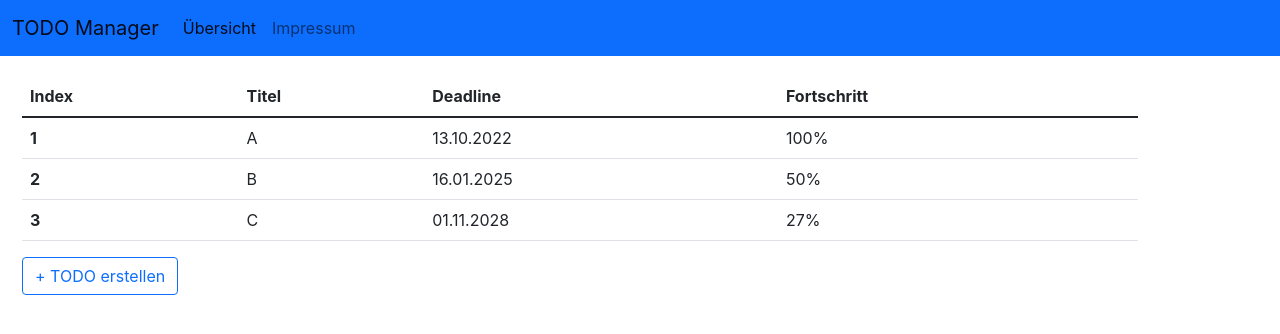
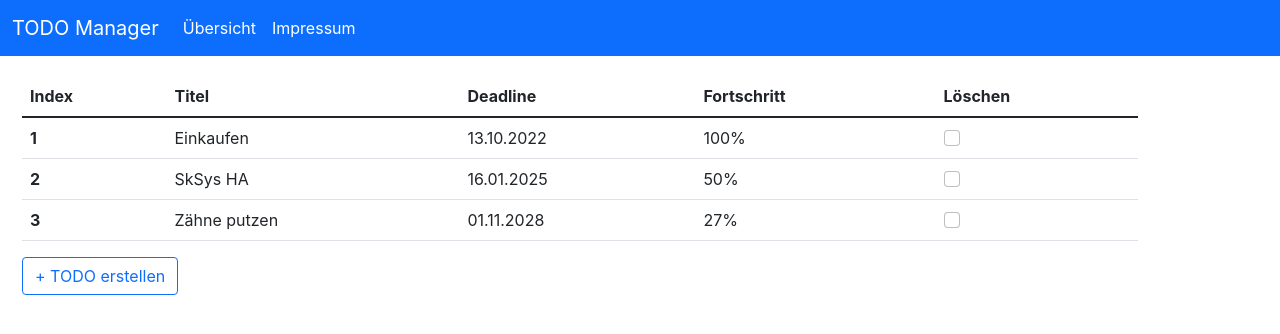
Before and after one commit to BilguunGE/test, a React (Create React App) app: page / in a window 1280 px wide. Shown: the top 334 px of the page. Built offline with nearby package versions, Linux system fonts and the light colour scheme.

Commit message:
design, impressum, delete button

```diff
--- a/public/index.html
+++ b/public/index.html
@@ -2,14 +2,12 @@
 <html lang="en">
   <head>
     <meta charset="utf-8" />
-    <link rel="icon" href="%PUBLIC_URL%/favicon.ico" />
     <meta name="viewport" content="width=device-width, initial-scale=1" />
     <meta name="theme-color" content="#000000" />
     <meta
       name="description"
       content="Web site created using create-react-app"
     />
-    <link rel="apple-touch-icon" href="%PUBLIC_URL%/logo192.png" />
     <!--
       manifest.json provides metadata used when your web app is installed on a
       user's mobile device or desktop. See https://developers.google.com/web/fundamentals/web-app-manifest/
@@ -24,20 +22,10 @@
       work correctly both with client-side routing and a non-root public URL.
       Learn how to configure a non-root public URL by running `npm run build`.
     -->
-    <title>React App</title>
+    <title>TODO Manager</title>
   </head>
   <body>
     <noscript>You need to enable JavaScript to run this app.</noscript>
     <div id="root"></div>
-    <!--
-      This HTML file is a template.
-      If you open it directly in the browser, you will see an empty page.
-
-      You can add webfonts, meta tags, or analytics to this file.
-      The build step will place the bundled scripts into the <body> tag.
-
-      To begin the development, run `npm start` or `yarn start`.
-      To create a production bundle, use `npm run build` or `yarn build`.
-    -->
   </body>
 </html>
--- a/src/components/CreateTodo.jsx
+++ b/src/components/CreateTodo.jsx
@@ -11,7 +11,7 @@ const CreateTodo = (props) => {
         <div className="form-text">Weniger als 160 Zeichen</div>
       </div>
       <div className="mb-3">
-        <label className="form-label">Zu erledigen bis</label>
+        <label className="form-label">Deadline</label>
         <input type="date" className="form-control" />
       </div>
       <div className="mb-3">
--- a/src/components/EditTodo.jsx
+++ b/src/components/EditTodo.jsx
@@ -1,5 +1,5 @@
 const EditTodo = () => {
-  return <h1>Todo</h1>;
+  return <h1>Edit ToDo</h1>;
 };
 
 export default EditTodo;
--- a/src/components/Impressum.jsx
+++ b/src/components/Impressum.jsx
@@ -1,4 +1,12 @@
 const Impressum = () => {
-  return <h1>Impressum</h1>;
+  return (
+    <div class="container">
+          <h1 style={{color: 'green'}}>
+            Impressum
+          </h1>
+          <p>Bilguun Gantulga</p>
+          <p>David Hörmann</p>
+    </div>
+  );
 };
 export default Impressum;
--- a/src/components/TodoTableView.jsx
+++ b/src/components/TodoTableView.jsx
@@ -4,11 +4,11 @@ import EditTodo from "./EditTodo";
 import Impressum from "./Impressum";
 import "./TodoTableView.css";
 
-const head = ["Index", "Titel", "Deadline", "Fortschritt"];
+const head = ["Index", "Titel", "Deadline", "Fortschritt", "Löschen"];
 const body = [
-  { title: "A", deadline: "13.10.2022", progress: "100%" },
-  { title: "B", deadline: "16.01.2025", progress: "50%" },
-  { title: "C", deadline: "01.11.2028", progress: "27%" },
+  { title: "Einkaufen", deadline: "13.10.2022", progress: "100%", checkbox: <input class="form-check-input" id="flexChec2" type="checkbox"/> },
+  { title: "SkSys HA", deadline: "16.01.2025", progress: "50%", checkbox: <input class="form-check-input" id="flexChec2" type="checkbox"/>  },
+  { title: "Zähne putzen", deadline: "01.11.2028", progress: "27%", checkbox: <input class="form-check-input" id="flexChec2" type="checkbox"/>  },
 ];
 
 const TodoTableView = () => {
@@ -47,7 +47,7 @@ const TodoTableView = () => {
     <>
       <nav class="navbar navbar-expand-lg navbar-light bg-primary">
         <div class="container-fluid">
-          <a class="navbar-brand" href={{}} onClick={onReset}>
+          <a class="navbar-brand" href={{}} onClick={onReset} style={{color: 'white'}}>
             TODO Manager
           </a>
           <div class="collapse navbar-collapse" id="navbarNav">
@@ -58,12 +58,13 @@ const TodoTableView = () => {
                   aria-current="page"
                   href={{}}
                   onClick={onReset}
+                  style={{color: 'white'}}
                 >
                   Übersicht
                 </a>
               </li>
               <li class="nav-item">
-                <a class="nav-link" href={{}} onClick={onImpressumClick}>
+                <a class="nav-link" href={{}} onClick={onImpressumClick} style={{color: 'white'}}>
                   Impressum
                 </a>
               </li>
@@ -94,6 +95,7 @@ const TodoTableView = () => {
                       <td>{value.title}</td>
                       <td>{value.deadline}</td>
                       <td>{value.progress}</td>
+                      <td>{value.checkbox}</td>
                     </tr>
                   );
                 })}
```
